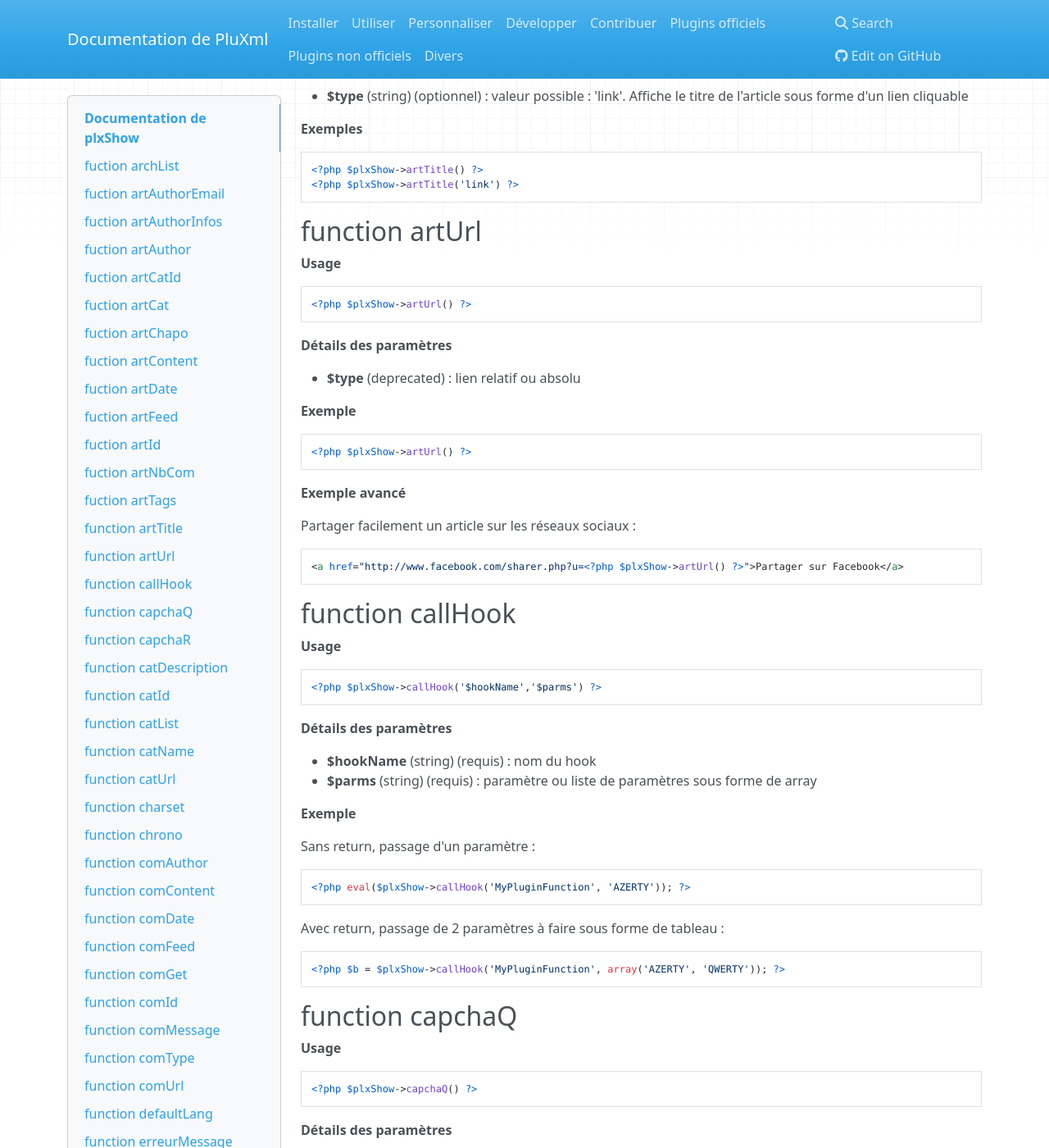
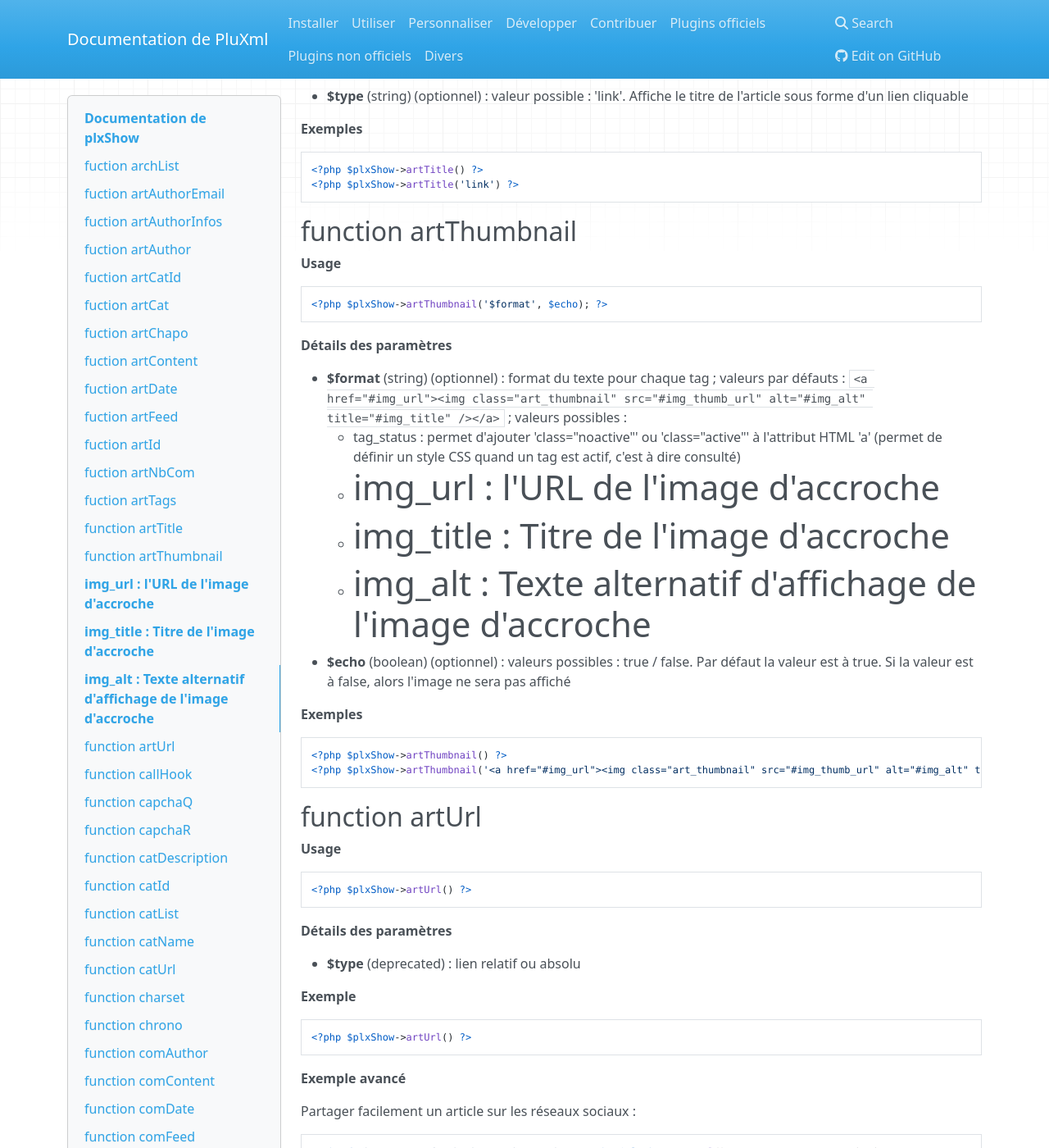
Before and after one commit to pluxml/PluXml-Wiki, an MkDocs documentation site: the page built from docs/developper/plxshow.md, in a window 1280 px wide and 1400 px high, scrolled down 6919 px. Shown: the whole window at 82% size. Built offline with MkDocs 1.6.1, drawn with Linux system fonts in a browser that asks for light colours; nearby versions of some CDN libraries.

Commit message:
Documente $plxShow->artThumbnail()
Ajout d'un paragraphe complet sur cette méthode jusque là manquante dans la documentation.

```diff
--- a/docs/developper/plxshow.md
+++ b/docs/developper/plxshow.md
@@ -286,6 +286,26 @@
 
     <?php $plxShow->artTitle() ?>
     <?php $plxShow->artTitle('link') ?>
+
+## function artThumbnail
+
+__Usage__
+
+    <?php $plxShow->artThumbnail('$format', $echo); ?>
+
+__Détails des paramètres__
+
+* __$format__ (string) (optionnel) : format du texte pour chaque tag ; valeurs par défauts : `<a href="#img_url"><img class="art_thumbnail" src="#img_thumb_url" alt="#img_alt" title="#img_title" /></a>` ; valeurs possibles :
+    *  tag_status : permet d'ajouter 'class="noactive"' ou 'class="active"' à l'attribut HTML 'a' (permet de définir un style CSS quand un tag est actif, c'est à dire consulté)
+    *  #img_url : l'URL de l'image d'accroche
+    *  #img_title : Titre de l'image d'accroche
+    *  #img_alt : Texte alternatif d'affichage de l'image d'accroche
+* __$echo__ (boolean) (optionnel) : valeurs possibles : true / false. Par défaut la valeur est à true. Si la valeur est à false, alors l'image ne sera pas affiché
+
+__Exemples__
+
+    <?php $plxShow->artThumbnail() ?>
+    <?php $plxShow->artThumbnail('<a href="#img_url"><img class="art_thumbnail" src="#img_thumb_url" alt="#img_alt" title="#img_title" /></a>', true) ?>
 
 ## function artUrl
 
```
